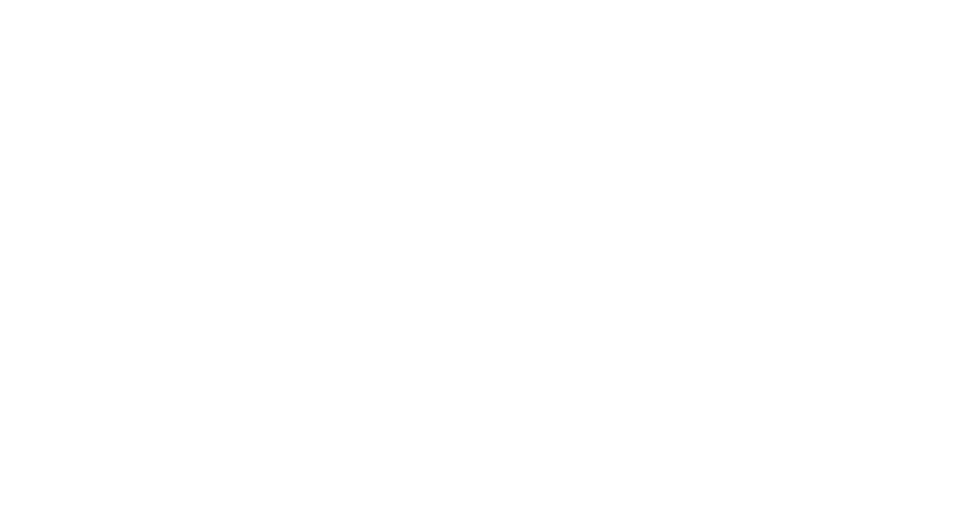
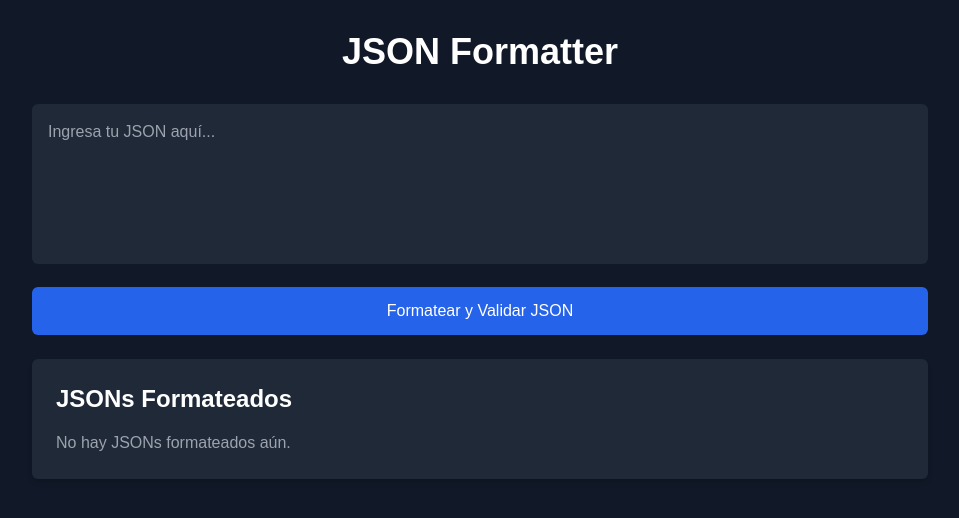
Before and after one commit to AleDev11/json-formater, a Next.js app: page / in a window 1280 px wide. Shown: the top 518 px of the page, without its empty margins (160-1119 px from the left). Built offline with nearby package versions, Linux system fonts and the light colour scheme.

Commit message:
Update dependencies and add JSON input form and formatted JSON list components

```diff
--- a/src/app/page.tsx
+++ b/src/app/page.tsx
@@ -1,8 +1,100 @@
+"use client";
+import { useState, useEffect, useRef } from 'react';
+import { JsonInputForm } from '@/components/JsonInputForm';
+import { FormattedJsonList } from '@/components/FormattedJsonList';
+import { ErrorDialog } from '@/components/ErrorDialog';
+
 export default function Home() {
+  const [formattedJsonList, setFormattedJsonList] = useState<string[]>([]);
+  const [expandedIndex, setExpandedIndex] = useState<number | null>(null);
+  const [showDialog, setShowDialog] = useState(false);
+  const [dialogTitle, setDialogTitle] = useState('');
+  const [dialogMessage, setDialogMessage] = useState('');
+  const [isError, setIsError] = useState(true);
+  const formattedListRef = useRef<HTMLDivElement | null>(null);
+
+  // Cargar datos desde el localStorage al iniciar
+  useEffect(() => {
+    const savedJsonList = localStorage.getItem('formattedJsonList');
+    if (savedJsonList) {
+      setFormattedJsonList(JSON.parse(savedJsonList));
+    }
+  }, []);
+
+  // Guardar datos en localStorage cuando la lista cambia
+  useEffect(() => {
+    localStorage.setItem('formattedJsonList', JSON.stringify(formattedJsonList));
+  }, [formattedJsonList]);
+
+  const handleFormatJson = (jsonInput: string) => {
+    try {
+      const parsedJson = JSON.parse(jsonInput);
+      const formattedJson = JSON.stringify(parsedJson, null, 2);
+      setFormattedJsonList((prevList) => [formattedJson, ...prevList]);
+
+      // Scroll automático al último JSON formateado
+      setTimeout(() => {
+        if (formattedListRef.current) {
+          formattedListRef.current.scrollIntoView({ behavior: 'smooth' });
+        }
+      }, 100);
+    } catch (error) {
+      setDialogTitle('Error de Formato JSON');
+      setDialogMessage('El JSON ingresado no es válido. Por favor, verifica la sintaxis.');
+      setIsError(true);
+      setShowDialog(true);
+    }
+  };
+
+  const handleCopyToClipboard = (text: string) => {
+    navigator.clipboard.writeText(text);
+    setDialogTitle('Copiado al Portapapeles');
+    setDialogMessage('El contenido JSON se ha copiado correctamente.');
+    setIsError(false);
+    setShowDialog(true);
+  };
+
   return (
-    <div>
-      <h1 className="text-white">JSON Formater</h1>
-      <p className="text-white">Web app to format JSON data</p>
+    <div className="min-h-screen bg-gray-900 p-8">
+      <div className="max-w-4xl mx-auto">
+        <h1 className="text-4xl font-bold text-white mb-8 text-center">
+          JSON Formatter
+        </h1>
+
+        <JsonInputForm onFormat={handleFormatJson} />
+
+        {formattedJsonList.length > 0 && (
+          <div className="mb-8 p-4 bg-gray-700 text-white rounded-md shadow-md">
+            <div className="flex justify-between items-center mb-2">
+              <h2 className="text-xl font-semibold text-blue-300">Último JSON Formateado:</h2>
+              <button
+                onClick={() => handleCopyToClipboard(formattedJsonList[0])}
+                className="text-sm px-3 py-1 bg-green-600 rounded-md hover:bg-green-500"
+              >
+                Copiar
+              </button>
+            </div>
+            <pre className="whitespace-pre-wrap break-all bg-gray-800 p-3 rounded-md max-h-64 overflow-y-auto">
+              {formattedJsonList[0]}
+            </pre>
+          </div>
+        )}
+
+        <FormattedJsonList
+          jsonList={formattedJsonList}
+          expandedIndex={expandedIndex}
+          onToggleExpand={(index: number) => setExpandedIndex(expandedIndex === index ? null : index)}
+          onCopy={handleCopyToClipboard}
+        />
+      </div>
+
+      <ErrorDialog
+        isOpen={showDialog}
+        onClose={() => setShowDialog(false)}
+        title={dialogTitle}
+        message={dialogMessage}
+        isError={isError}
+      />
     </div>
   );
 }
--- /dev/null
+++ b/src/components/ErrorDialog.tsx
@@ -0,0 +1,53 @@
+import React from 'react';
+import { Dialog } from '@headlessui/react';
+import { ExclamationTriangleIcon } from '@heroicons/react/24/outline';
+
+interface ErrorDialogProps {
+  isOpen: boolean;
+  onClose: () => void;
+  title: string;
+  message: string;
+  isError?: boolean; // Define si es un mensaje de error o éxito
+}
+
+export function ErrorDialog({ isOpen, onClose, title, message, isError = true }: ErrorDialogProps) {
+  return (
+    <Dialog open={isOpen} onClose={onClose} className="relative z-10">
+      <div className="fixed inset-0 bg-gray-500 bg-opacity-75 transition-opacity"></div>
+
+      <div className="fixed inset-0 z-10 w-screen overflow-y-auto">
+        <div className="flex min-h-full items-end justify-center p-4 text-center sm:items-center sm:p-0">
+          <div className="relative transform overflow-hidden rounded-lg bg-white text-left shadow-xl transition-all sm:my-8 sm:w-full sm:max-w-lg">
+            <div className="bg-white px-4 pb-4 pt-5 sm:p-6 sm:pb-4">
+              <div className="sm:flex sm:items-start">
+                <div className={`mx-auto flex h-12 w-12 flex-shrink-0 items-center justify-center rounded-full ${isError ? 'bg-red-100' : 'bg-green-100'} sm:mx-0 sm:h-10 sm:w-10`}>
+                  <ExclamationTriangleIcon
+                    aria-hidden="true"
+                    className={`h-6 w-6 ${isError ? 'text-red-600' : 'text-green-600'}`}
+                  />
+                </div>
+                <div className="mt-3 text-center sm:ml-4 sm:mt-0 sm:text-left">
+                  <h3 className="text-lg font-semibold leading-6 text-gray-900">
+                    {title}
+                  </h3>
+                  <div className="mt-2">
+                    <p className="text-sm text-gray-500">{message}</p>
+                  </div>
+                </div>
+              </div>
+            </div>
+            <div className="bg-gray-50 px-4 py-3 sm:flex sm:flex-row-reverse sm:px-6">
+              <button
+                type="button"
+                onClick={onClose}
+                className={`inline-flex w-full justify-center rounded-md ${isError ? 'bg-red-600 hover:bg-red-500' : 'bg-green-600 hover:bg-green-500'} px-3 py-2 text-sm font-semibold text-white shadow-sm sm:ml-3 sm:w-auto`}
+              >
+                Cerrar
+              </button>
+            </div>
+          </div>
+        </div>
+      </div>
+    </Dialog>
+  );
+}
--- /dev/null
+++ b/src/components/FormattedJsonList.tsx
@@ -0,0 +1,66 @@
+import React from 'react';
+
+interface FormattedJsonListProps {
+  jsonList: string[];
+  expandedIndex: number | null;
+  onToggleExpand: (index: number) => void;
+  onCopy: (text: string) => void;
+}
+
+export function FormattedJsonList({
+  jsonList,
+  expandedIndex,
+  onToggleExpand,
+  onCopy,
+}: FormattedJsonListProps) {
+  return (
+    <div className="bg-gray-800 p-6 rounded-md shadow-md">
+      <h2 className="text-2xl font-bold text-white mb-4">JSONs Formateados</h2>
+      <div className="max-h-96 overflow-y-auto space-y-4">
+        {jsonList.length === 0 ? (
+          <p className="text-gray-400">No hay JSONs formateados aún.</p>
+        ) : (
+          jsonList.map((formattedJson, index) => {
+            const isExpanded = expandedIndex === index;
+            const isLongText = formattedJson.length > 300;
+            const displayText = isExpanded || !isLongText
+              ? formattedJson
+              : `${formattedJson.substring(0, 300)}...`;
+
+            return (
+              <div
+                key={index}
+                className="p-4 bg-gray-700 text-white rounded-md shadow-md relative"
+              >
+                <div className="flex justify-between items-center mb-3">
+                  <span className="text-lg font-semibold text-blue-300">
+                    JSON #{jsonList.length - index}
+                  </span>
+                  <div className="flex gap-2">
+                    {isLongText && (
+                      <button
+                        onClick={() => onToggleExpand(index)}
+                        className="text-sm px-3 py-1 bg-gray-600 rounded-md hover:bg-gray-500"
+                      >
+                        {isExpanded ? 'Ver Menos' : 'Ver Más'}
+                      </button>
+                    )}
+                    <button
+                      onClick={() => onCopy(formattedJson)}
+                      className="text-sm px-3 py-1 bg-green-600 rounded-md hover:bg-green-500"
+                    >
+                      Copiar
+                    </button>
+                  </div>
+                </div>
+                <pre className="whitespace-pre-wrap break-all bg-gray-800 p-3 rounded-md">
+                  {displayText}
+                </pre>
+              </div>
+            );
+          })
+        )}
+      </div>
+    </div>
+  );
+}
--- /dev/null
+++ b/src/components/JsonInputForm.tsx
@@ -0,0 +1,32 @@
+"use client";
+import React, { useState } from 'react';
+
+interface JsonInputFormProps {
+  onFormat: (jsonInput: string) => void;
+}
+
+export function JsonInputForm({ onFormat }: JsonInputFormProps) {
+  const [jsonInput, setJsonInput] = useState('');
+
+  const handleFormatClick = () => {
+    onFormat(jsonInput);
+    setJsonInput('');
+  };
+
+  return (
+    <div className="mb-6">
+      <textarea
+        value={jsonInput}
+        onChange={(e) => setJsonInput(e.target.value)}
+        placeholder="Ingresa tu JSON aquí..."
+        className="w-full h-40 p-4 bg-gray-800 text-white rounded-md resize-none mb-4"
+      />
+      <button
+        onClick={handleFormatClick}
+        className="w-full px-4 py-3 bg-blue-600 text-white rounded-md hover:bg-blue-700 transition-colors"
+      >
+        Formatear y Validar JSON
+      </button>
+    </div>
+  );
+}
```
Also changed, not shown: package.json (+7 -5 lines), 1 other file (tests, documents, lock files or other folders).
